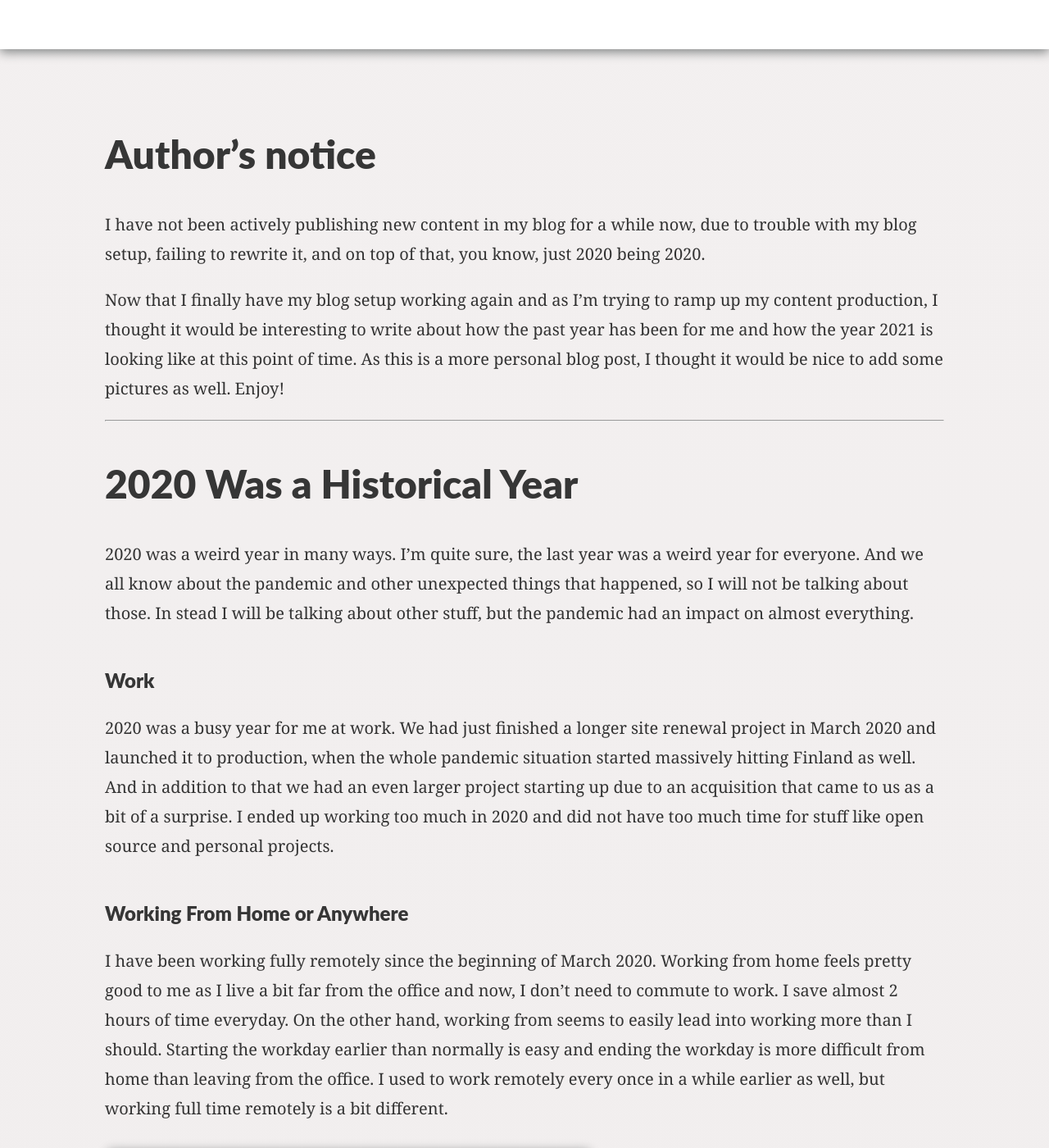
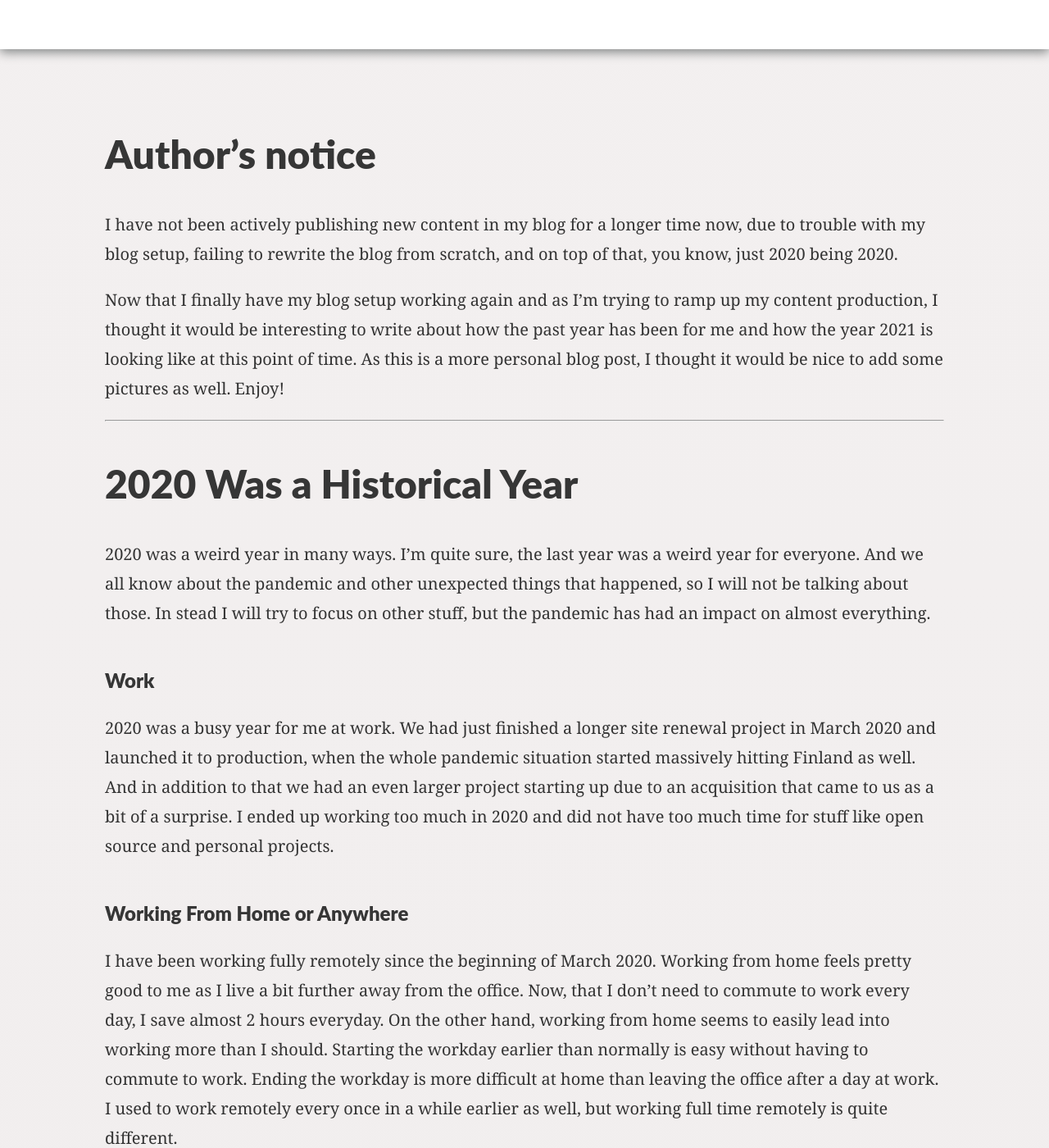
Before and after one commit to olpeh/olpeh.github.io, a Jekyll site: the page built from _posts/2021-01-20-my-2020-in-review.md, in a window 1280 px wide and 1400 px high, scrolled down 521 px. Shown: the whole window at 82% size. Built offline with Jekyll 4.4.1, drawn with Linux system fonts in a browser that asks for light colours; comment, search, counter and statistics services are not loaded; some of the changed text lies outside the part shown.

Commit message:
Final touches and add gh screenshot

```diff
--- a/_posts/2021-01-20-my-2020-in-review.md
+++ b/_posts/2021-01-20-my-2020-in-review.md
@@ -11,7 +11,7 @@
 
 ## Author’s notice
 
-I have not been actively publishing new content in my blog for a while now, due to trouble with my blog setup, failing to rewrite it, and on top of that, you know, just 2020 being 2020.
+I have not been actively publishing new content in my blog for a longer time now, due to trouble with my blog setup, failing to rewrite the blog from scratch, and on top of that, you know, just 2020 being 2020.
 
 Now that I finally have my blog setup working again and as I’m trying to ramp up my content production, I thought it would be interesting to write about how the past year has been for me and how the year 2021 is looking like at this point of time. As this is a more personal blog post, I thought it would be nice to add some pictures as well. Enjoy!
 
@@ -19,7 +19,7 @@
 
 ## 2020 Was a Historical Year
 
-2020 was a weird year in many ways. I’m quite sure, the last year was a weird year for everyone. And we all know about the pandemic and other unexpected things that happened, so I will not be talking about those. In stead I will be talking about other stuff, but the pandemic had an impact on almost everything.
+2020 was a weird year in many ways. I’m quite sure, the last year was a weird year for everyone. And we all know about the pandemic and other unexpected things that happened, so I will not be talking about those. In stead I will try to focus on other stuff, but the pandemic has had an impact on almost everything.
 
 ### Work
 
@@ -27,13 +27,13 @@
 
 ### Working From Home or Anywhere
 
-I have been working fully remotely since the beginning of March 2020. Working from home feels pretty good to me as I live a bit far from the office and now, I don’t need to commute to work. I save almost 2 hours of time everyday. On the other hand, working from seems to easily lead into working more than I should. Starting the workday earlier than normally is easy and ending the workday is more difficult from home than leaving from the office. I used to work remotely every once in a while earlier as well, but working full time remotely is a bit different.
+I have been working fully remotely since the beginning of March 2020. Working from home feels pretty good to me as I live a bit further away from the office. Now, that I don’t need to commute to work every day, I save almost 2 hours everyday. On the other hand, working from home seems to easily lead into working more than I should. Starting the workday earlier than normally is easy without having to commute to work. Ending the workday is more difficult at home than leaving the office after a day at work. I used to work remotely every once in a while earlier as well, but working full time remotely is quite different.
 
 [![Me on my laptop in front of a fireplace]({{ "/images/14-2020-in-review/remote.jpg" | prepend: site.baseurl }})]({{ "/images/14-2020-in-review/remote.jpg" | prepend: site.baseurl }})
 
 ### Events in 2020
 
-Events have turned into online events, and in the beginning they felt interesting and fun. Now there seems to be a lack of interest in online events due to the lack of social interaction, which happens in physical events when you bump into random people and start discussing various interesting topics. Despite all the events being held online, I have still managed to present quite many times in our weekly tech event called Tech Weeklies. You can [learn more about Tech Weeklies from this blog post in The Futurice blog](https://futurice.com/blog/tech-weeklies-as-a-learning-platform){:target="\_blank"}{:rel="noopener"}. Naturally, not all of my talks are public due to non-public content, but you can see links to the recordings in YouTube of some of my talks in [the talks page](/talks/).
+Events have turned into online events, and in the beginning they felt interesting and fun. Now, there seems to be a lack of interest in online events due to the lack of social interaction, which happens in physical events when you bump into random people and start discussing various interesting topics. Despite all the events being held online, I have still managed to present quite many times in our weekly tech event called Tech Weeklies. You can [learn more about Tech Weeklies from this blog post in The Futurice blog](https://futurice.com/blog/tech-weeklies-as-a-learning-platform){:target="\_blank"}{:rel="noopener"}. Naturally, not all of my talks are public due to non-public content, but you can see links to the recordings in YouTube of some of my talks in [the talks page](/talks/).
 
 #### Learning by Presenting
 
@@ -53,7 +53,9 @@
 
 ### Vacation
 
-On the other hand, 2020 was a nice year. Despite busy and stressful times at work, I was able to have more than 8 weeks of vacation last year! Not all of it was paid vacation, some weeks were balance leave, but still. And when I say vacation, I mean vacation as you can see from the below screenshot of my GitHub contributions. Last summer I enjoyed the Finnish nature more than any previous years in my life.
+On the other hand, 2020 was a nice year. Despite busy and stressful times at work, I was able to have more than 8 weeks of vacation last year! Not all of it was paid vacation, some weeks were balance leave, but still. And when I say vacation, I mean vacation as you can see from the below screenshot of my GitHub contributions. By the way, almost all of my contributions last year were on work project. I did not do much open source work in 2020. Last summer I enjoyed the Finnish nature more than any previous years in my life.
+
+[![Contribution chart for olpeh on GitHub]({{ "/images/14-2020-in-review/olpeh.png" | prepend: site.baseurl }})]({{ "/images/14-2020-in-review/olpeh.png" | prepend: site.baseurl }})
 
 [![My hand holding a long drink in, with a person jumping into water in the background and a beautiful sunset.]({{ "/images/14-2020-in-review/mokki.jpg" | prepend: site.baseurl }})]({{ "/images/14-2020-in-review/mokki.jpg" | prepend: site.baseurl }})
 
@@ -61,7 +63,7 @@
 
 #### Vacation Routines
 
-My routine for starting a vacation includes closing Slack and work email on my laptop, trying to avoid using my laptop at all, and deleting Slack and work accounts from my mobile phone completely. The only way my supervisor or colleagues could reach me on my vacation would be by calling me, but who even makes normal calls nowadays. Not even once have I been interrupted on my vacation due to work.
+My routine for starting a vacation includes closing Slack and work email on my laptop, trying to avoid using my laptop at all, and deleting Slack and work accounts from my mobile phone completely. The only way my supervisor or colleagues could reach me on my vacation would be by calling me, but who even makes normal calls nowadays? Not even once have I been interrupted on my vacation due to work.
 
 [![View from Saana fell.]({{ "/images/14-2020-in-review/saana.jpg" | prepend: site.baseurl }})]({{ "/images/14-2020-in-review/saana.jpg" | prepend: site.baseurl }})
 
```
Also changed, not shown: images/14-2020-in-review/olpeh.png (added).
